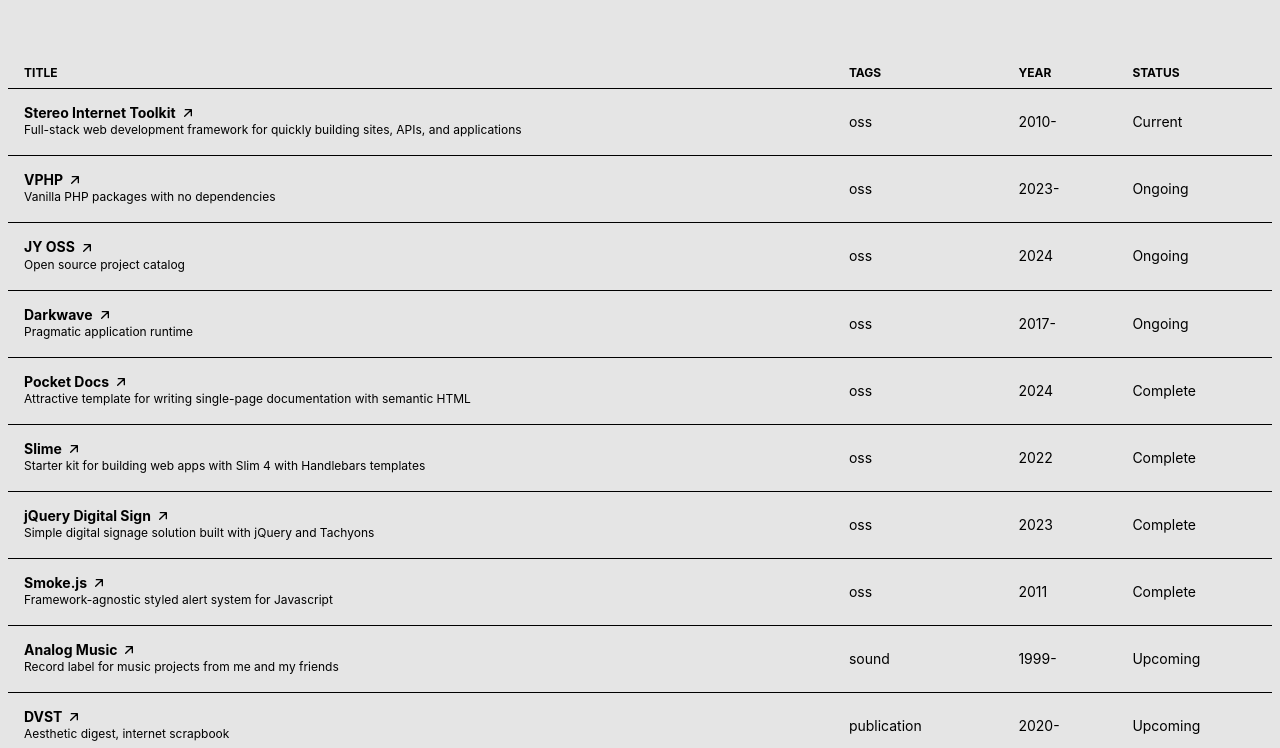
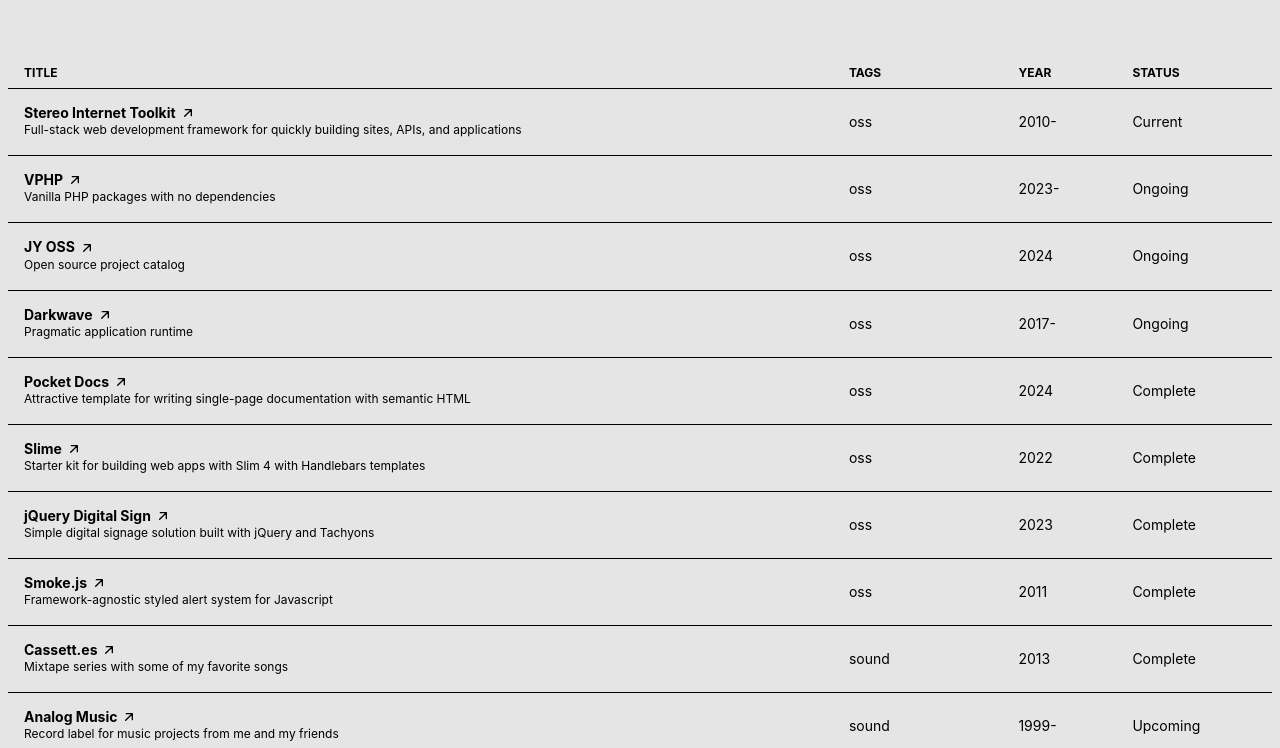
Before and after one commit to jyoungblood/jonathanyoungblood.com, an Astro site: page /projects in a window 1280 px wide. Shown: the part 52-800 px from the top of the page. Built offline with nearby package versions, Linux system fonts and the light colour scheme; Astro itself is replaced by a stand-in of ours.

Commit message:
Updates - 2024-10-10 09:34:33

```diff
--- a/src/data/projects.js
+++ b/src/data/projects.js
@@ -146,8 +146,14 @@
 
 
 
-
-
+  {
+    title: "Cassett.es",
+    url: "https://cassett.es/",
+    description: "Mixtape series with some of my favorite songs",
+    tags: ["sound"],
+    year: "2013",
+    status: "Complete",
+  },
 
   {
     title: "Analog Music",
```
